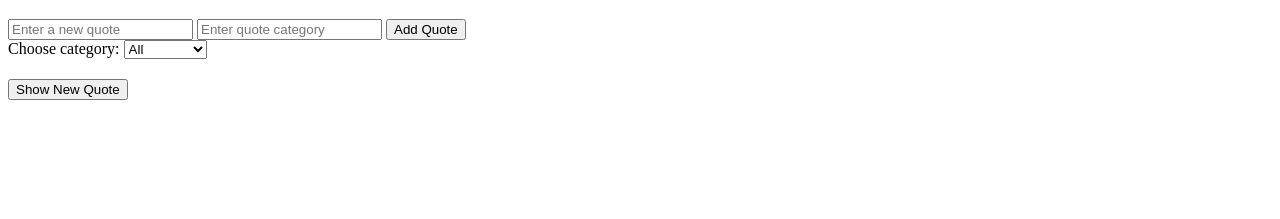
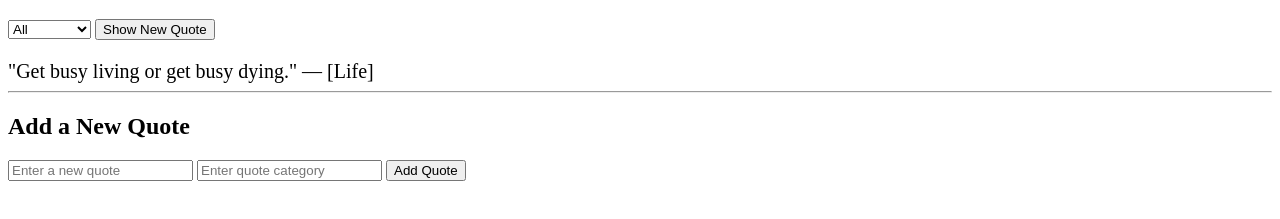
Before and after one commit to nati-collab/dynamic-quote-generator, a plain HTML site: page index.html in a window 1280 px wide. Shown: the part 61-280 px from the top of the page. Drawn offline with Linux system fonts and the light colour scheme.

Commit message:
Add Dynamic Quote Generator with advanced DOM manipulation

```diff
--- a/index.html
+++ b/index.html
@@ -2,27 +2,30 @@
 <html lang="en">
 <head>
   <meta charset="UTF-8" />
-  <meta name="viewport" content="width=device-width, initial-scale=1.0" />
+  <meta name="viewport" content="width=device-width, initial-scale=1.0"/>
   <title>Dynamic Quote Generator</title>
 </head>
 <body>
   <h1>Dynamic Quote Generator</h1>
 
   <div>
+    <select id="categoryFilter">
+      <option value="all">All</option>
+    </select>
+    <button id="newQuote">Show New Quote</button>
+  </div>
+
+  <div id="quoteDisplay" style="margin-top: 20px; font-size: 20px;"></div>
+
+  <hr />
+
+  <h2>Add a New Quote</h2>
+  <div>
     <input id="newQuoteText" type="text" placeholder="Enter a new quote" />
     <input id="newQuoteCategory" type="text" placeholder="Enter quote category" />
     <button onclick="addQuote()">Add Quote</button>
   </div>
 
-  <div>
-    <label for="categoryFilter">Choose category:</label>
-    <select id="categoryFilter" onchange="showRandomQuote()"></select>
-  </div>
-
-  <div id="quoteDisplay" style="margin-top: 20px; font-style: italic;"></div>
-
-  <button id="newQuote">Show New Quote</button>
-
   <script src="script.js"></script>
 </body>
 </html>
--- a/script.js
+++ b/script.js
@@ -1,53 +1,65 @@
-// Initial quotes
+// Initial array of quote objects
 let quotes = [
   { text: "The best way to get started is to quit talking and begin doing.", category: "Motivation" },
   { text: "Life is what happens when you're busy making other plans.", category: "Life" },
-  { text: "The journey of a thousand miles begins with one step.", category: "Wisdom" }
+  { text: "Get busy living or get busy dying.", category: "Life" },
 ];
 
-document.addEventListener('DOMContentLoaded', () => {
-  updateCategoryDropdown();
-  document.getElementById('newQuote').addEventListener('click', showRandomQuote);
+// Populate category filter on page load
+document.addEventListener("DOMContentLoaded", () => {
+  updateCategoryFilter();
+  showRandomQuote();
+
+  document.getElementById("newQuote").addEventListener("click", showRandomQuote);
 });
 
+// Show a random quote based on selected category
 function showRandomQuote() {
-  const category = document.getElementById('categoryFilter').value;
-  const filteredQuotes = quotes.filter(quote => category === "All" || quote.category === category);
-  const random = Math.floor(Math.random() * filteredQuotes.length);
+  const selectedCategory = document.getElementById("categoryFilter").value;
+  const filteredQuotes = selectedCategory === "all"
+    ? quotes
+    : quotes.filter(q => q.category.toLowerCase() === selectedCategory.toLowerCase());
 
-  const quoteDisplay = document.getElementById('quoteDisplay');
-  if (filteredQuotes.length > 0) {
-    quoteDisplay.textContent = `"${filteredQuotes[random].text}" — ${filteredQuotes[random].category}`;
-  } else {
-    quoteDisplay.textContent = "No quotes available for this category.";
+  if (filteredQuotes.length === 0) {
+    document.getElementById("quoteDisplay").textContent = "No quotes found for this category.";
+    return;
   }
+
+  const randomIndex = Math.floor(Math.random() * filteredQuotes.length);
+  const quote = filteredQuotes[randomIndex];
+  document.getElementById("quoteDisplay").textContent = `"${quote.text}" — [${quote.category}]`;
 }
 
+// Add new quote from user input
 function addQuote() {
-  const textInput = document.getElementById('newQuoteText');
-  const categoryInput = document.getElementById('newQuoteCategory');
+  const textInput = document.getElementById("newQuoteText");
+  const categoryInput = document.getElementById("newQuoteCategory");
+
   const text = textInput.value.trim();
   const category = categoryInput.value.trim();
 
-  if (text && category) {
-    quotes.push({ text, category });
-    textInput.value = "";
-    categoryInput.value = "";
-    updateCategoryDropdown();
-    alert("Quote added!");
-  } else {
-    alert("Please fill in both fields.");
+  if (!text || !category) {
+    alert("Please fill in both quote and category.");
+    return;
   }
+
+  quotes.push({ text, category });
+  textInput.value = "";
+  categoryInput.value = "";
+  updateCategoryFilter();
+
+  alert("Quote added successfully!");
 }
 
-function updateCategoryDropdown() {
-  const select = document.getElementById('categoryFilter');
+// Update category dropdown with unique values
+function updateCategoryFilter() {
+  const select = document.getElementById("categoryFilter");
   const categories = Array.from(new Set(quotes.map(q => q.category)));
-  categories.unshift("All");
 
-  select.innerHTML = "";
+  // Clear current options except "All"
+  select.innerHTML = `<option value="all">All</option>`;
   categories.forEach(category => {
-    const option = document.createElement('option');
+    const option = document.createElement("option");
     option.value = category;
     option.textContent = category;
     select.appendChild(option);
```
